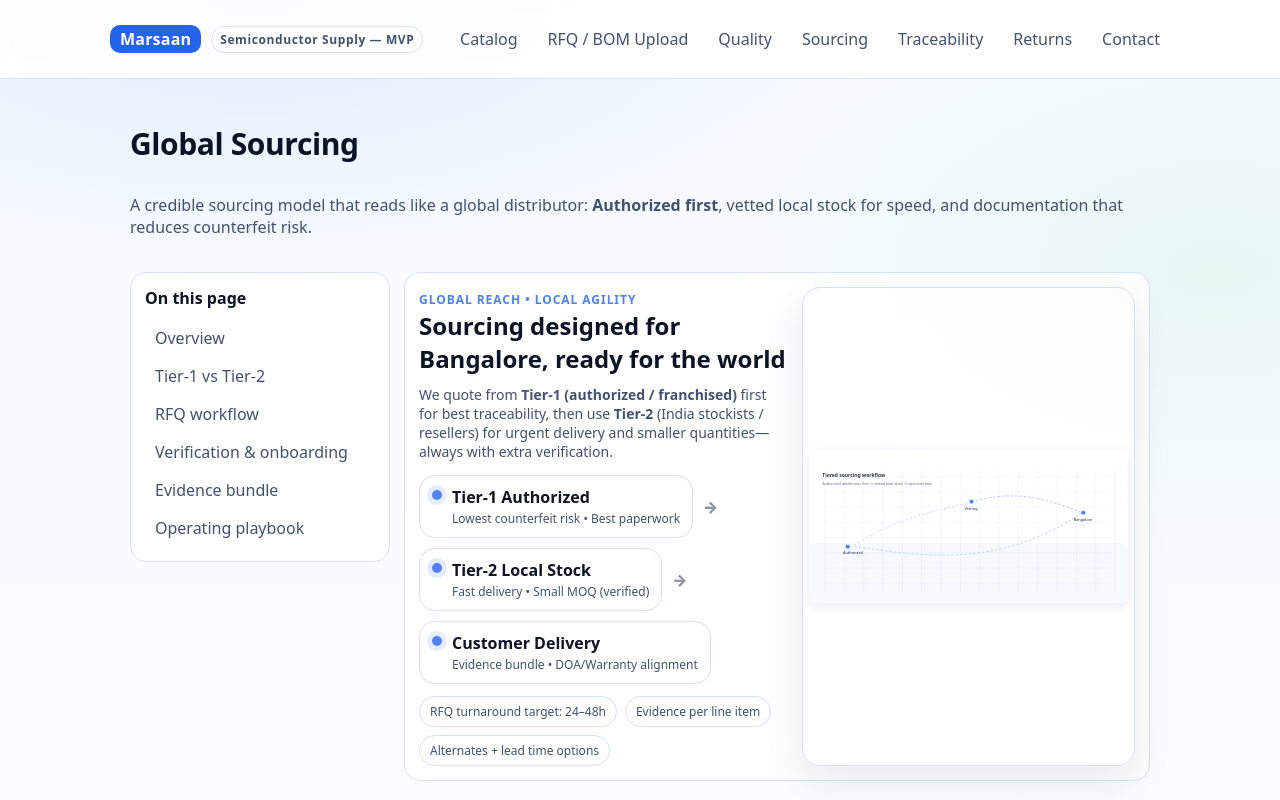
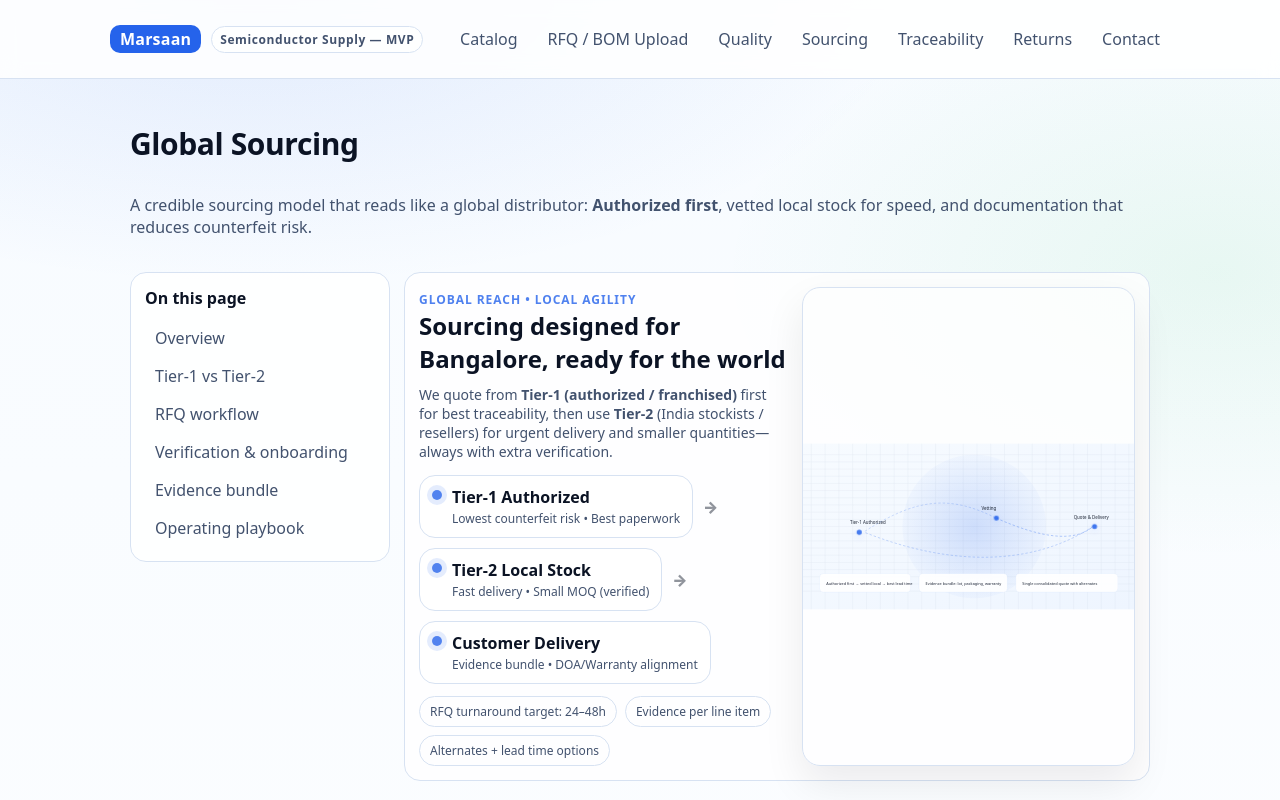
Before and after one commit to marsaansc/web, a React (Vite) app in the folder marsaan-mvp/: page /sourcing in a window 1280 px wide. Shown: the top 800 px of the page. Built offline with nearby package versions, Linux system fonts and the light colour scheme.

Commit message:
Fix watermark overlay, remove map, add category images, link color

```diff
--- a/marsaan-mvp/src/pages/Home.jsx
+++ b/marsaan-mvp/src/pages/Home.jsx
@@ -1,5 +1,8 @@
 import { Link, useNavigate } from 'react-router-dom'
 import data from '../data/products.json'
+import aiImg from '../assets/ai-edge-board.jpg'
+import fpgaImg from '../assets/fpga.jpg'
+import mcuImg from '../assets/microcontroller.jpg'
 
 function ChipIllustration(){
   // Lightweight inline SVG so we don't depend on external assets (keeps build stable).
@@ -126,6 +129,16 @@ export default function Home(){
   const count = data?.count || 0
   const categories = Array.from(new Set((data.products||[]).map(p=>p.category))).sort()
   const example = '3.3V LDO voltage regulator'
+
+
+function pickCatBg(category){
+  const c = String(category || '').toLowerCase()
+  if (c.includes('fpga')) return fpgaImg
+  if (c.includes('micro')) return mcuImg
+  if (c.includes('ai')) return aiImg
+  if (c.includes('edge')) return aiImg
+  return fpgaImg
+}
 
   function onSearch(e){
     e.preventDefault()
@@ -270,7 +283,7 @@ export default function Home(){
 
         <div className="home-cat-grid">
           {categories.map(c => (
-            <Link key={c} className="home-cat" to={`/catalog?category=${encodeURIComponent(c)}`}>
+            <Link key={c} className="home-cat" style={{"--catbg": `url(${pickCatBg(c)})`}} to={`/catalog?category=${encodeURIComponent(c)}`}>
               <span className="home-cat-pill">{c}</span>
               <span className="home-cat-arrow" aria-hidden="true">→</span>
             </Link>
--- a/marsaan-mvp/src/pages/Sourcing.jsx
+++ b/marsaan-mvp/src/pages/Sourcing.jsx
@@ -2,54 +2,64 @@ import { useMemo } from 'react'
 
 
 function CoastlineWorldMap() {
+  // NOTE: This is intentionally NOT a geographic map.
+  // It's a clean “sourcing workflow” illustration (no Bangalore/world visuals).
   return (
     <svg viewBox="0 0 1200 600" className="map-illus" role="img" aria-label="Sourcing workflow illustration">
       <defs>
-        <linearGradient id="gridFade" x1="0" y1="0" x2="0" y2="1">
-          <stop offset="0" stopColor="#ffffff" stopOpacity="0.9" />
-          <stop offset="1" stopColor="#ffffff" stopOpacity="0.2" />
+        <linearGradient id="bgWash" x1="0" y1="0" x2="1" y2="1">
+          <stop offset="0" stopColor="#f7fbff" />
+          <stop offset="1" stopColor="#eef5ff" />
         </linearGradient>
-        <filter id="softShadow" x="-20%" y="-20%" width="140%" height="140%">
-          <feDropShadow dx="0" dy="10" stdDeviation="18" floodColor="#0B2A6F" floodOpacity="0.08" />
-        </filter>
+        <radialGradient id="glow" cx="50%" cy="50%" r="60%">
+          <stop offset="0" stopColor="#2563eb" stopOpacity="0.18" />
+          <stop offset="1" stopColor="#2563eb" stopOpacity="0" />
+        </radialGradient>
       </defs>
 
       {/* Background */}
-      <rect x="24" y="24" width="1152" height="552" rx="22" fill="#ffffff" filter="url(#softShadow)" />
-      <rect x="24" y="360" width="1152" height="216" rx="22" fill="#F6FAFF" />
-
-      {/* Subtle grid */}
-      <g opacity="0.18">
-        {Array.from({length: 16}).map((_,i)=>(
-          <line key={'v'+i} x1={80 + i*70} y1="90" x2={80 + i*70} y2="540" stroke="#2563eb" strokeWidth="1" />
+      <rect x="0" y="0" width="1200" height="600" fill="url(#bgWash)" />
+      <g opacity="0.28">
+        {Array.from({ length: 20 }).map((_, i) => (
+          <line key={'h'+i} x1="0" y1={40 + i*26} x2="1200" y2={40 + i*26} stroke="#94a3b8" strokeWidth="1" />
         ))}
-        {Array.from({length: 8}).map((_,i)=>(
-          <line key={'h'+i} x1="80" y1={120 + i*55} x2="1120" y2={120 + i*55} stroke="#2563eb" strokeWidth="1" />
+        {Array.from({ length: 24 }).map((_, i) => (
+          <line key={'v'+i} x1={30 + i*50} y1="0" x2={30 + i*50} y2="600" stroke="#94a3b8" strokeWidth="1" />
         ))}
       </g>
 
-      {/* Animated arcs */}
-      <g className="map-arcs">
-        <path className="map-arc arc1" d="M180,370 C360,260 470,250 610,210" />
-        <path className="map-arc arc2" d="M610,210 C760,170 860,190 1010,250" />
-        <path className="map-arc arc3" d="M180,370 C520,430 760,420 1010,250" />
-      </g>
+      {/* Soft glow behind the flow */}
+      <circle cx="620" cy="300" r="260" fill="url(#glow)" />
+
+      {/* Animated arcs (CSS) */}
+      <path className="map-arc arc1" d="M 220 320 C 420 190, 540 190, 700 270" />
+      <path className="map-arc arc2" d="M 700 270 C 860 340, 980 360, 1050 300" />
+      <path className="map-arc arc3" d="M 220 320 C 520 440, 820 450, 1050 300" />
 
       {/* Nodes */}
       <g>
-        <circle className="map-node n1" cx="180" cy="370" r="7" />
-        <circle className="map-node n2" cx="610" cy="210" r="7" />
-        <circle className="map-node n3" cx="1010" cy="250" r="7" />
-
-        <text x="145" y="400" fontSize="14" fill="#0b1324" opacity="0.9">Authorized</text>
-        <text x="585" y="240" fontSize="14" fill="#0b1324" opacity="0.9">Vetting</text>
-        <text x="980" y="280" fontSize="14" fill="#0b1324" opacity="0.9">Bangalore</text>
+        <circle className="map-node n1" cx="220" cy="320" r="9" />
+        <circle className="map-node n2" cx="700" cy="270" r="9" />
+        <circle className="map-node n3" cx="1050" cy="300" r="9" />
       </g>
 
-      {/* Caption */}
-      <g opacity="0.85">
-        <text x="70" y="120" fontSize="18" fontWeight="700" fill="#0b1324">Tiered sourcing workflow</text>
-        <text x="70" y="148" fontSize="13" fill="#42526e">Authorized distributors first → vetted local stock → best lead time</text>
+      {/* Labels */}
+      <g fontFamily="ui-sans-serif, system-ui" fontSize="16" fill="#0b1324" opacity="0.92">
+        <text x="170" y="292">Tier-1 Authorized</text>
+        <text x="646" y="242">Vetting</text>
+        <text x="980" y="272">Quote &amp; Delivery</text>
+      </g>
+
+      {/* Legend chips */}
+      <g fontFamily="ui-sans-serif, system-ui" fontSize="14" fill="#0b1324" opacity="0.9">
+        <rect x="60" y="470" width="330" height="68" rx="14" fill="#ffffff" stroke="rgba(37,99,235,.18)" />
+        <text x="84" y="512">Authorized first → vetted local → best lead time</text>
+
+        <rect x="420" y="470" width="320" height="68" rx="14" fill="#ffffff" stroke="rgba(37,99,235,.18)" />
+        <text x="444" y="512">Evidence bundle: lot, packaging, warranty</text>
+
+        <rect x="770" y="470" width="370" height="68" rx="14" fill="#ffffff" stroke="rgba(37,99,235,.18)" />
+        <text x="794" y="512">Single consolidated quote with alternates</text>
       </g>
     </svg>
   )
--- a/marsaan-mvp/src/styles.css
+++ b/marsaan-mvp/src/styles.css
@@ -104,16 +104,39 @@ a{color:inherit;text-decoration:none}
 
 .home-cat-grid{display:grid;grid-template-columns:repeat(4,1fr);gap:12px}
 .home-cat{
+  position:relative;
+  isolation:isolate;
+  overflow:hidden;
   display:flex;
   align-items:center;
   justify-content:space-between;
   gap:12px;
-  padding:12px 14px;
-  border-radius:16px;
+  padding:14px 14px;
+  border-radius:18px;
   border:1px solid var(--line);
-  background:rgba(255,255,255,.90);
-  box-shadow: 0 8px 20px rgba(2, 10, 30, .05);
+  background:#fff;
+  box-shadow: 0 10px 26px rgba(2, 10, 30, .06);
 }
+.home-cat:before{
+  content:"";
+  position:absolute;
+  inset:0;
+  background-image: var(--catbg);
+  background-size: cover;
+  background-position: center;
+  opacity:0.22;
+  filter:saturate(1.02) contrast(1.02);
+  z-index:0;
+}
+.home-cat:after{
+  content:"";
+  position:absolute;
+  inset:0;
+  background: linear-gradient(90deg, rgba(255,255,255,.92), rgba(255,255,255,.70));
+  z-index:0;
+}
+.home-cat > *{ position:relative; z-index:1; }
+
 .home-cat:hover{border-color:rgba(37,99,235,.35)}
 .home-cat-pill{font-weight:600;color:#1f2a44}
 .home-cat-arrow{opacity:.65}
@@ -465,7 +488,7 @@ a{color:inherit;text-decoration:none}
 .hero-search-input::placeholder{ color:rgba(255,255,255,.75); }
 
 /* ===== Watermark image background (Catalog / Product) ===== */
-.watermark{ position:relative; }
+.watermark{ position:relative; isolation:isolate; }
 .watermark:before{
   content:"";
   position:absolute;
@@ -474,21 +497,22 @@ a{color:inherit;text-decoration:none}
   background-size: cover, cover, cover;
   background-position: center, right center, left center;
   background-repeat:no-repeat;
-  opacity:0.10;
-  filter: saturate(1.05) contrast(1.02);
+  opacity:0.12;
+  filter: saturate(1.02) contrast(1.02);
   pointer-events:none;
+  z-index:0;
 }
 .watermark:after{
   content:"";
   position:absolute;
   inset:0;
   background:
-    linear-gradient(180deg, rgba(247,251,255,.92), rgba(247,251,255,.70)),
+    linear-gradient(180deg, rgba(247,251,255,.88), rgba(247,251,255,.60)),
     radial-gradient(900px 380px at 70% 20%, rgba(37,99,235,.10), rgba(37,99,235,0));
   pointer-events:none;
+  z-index:0;
 }
-.watermark > *{ position:relative; }
-
+.watermark > *{ position:relative; z-index:1; }
 /* ===== Subtle animated arcs (CSS-only) ===== */
 .map-arc{
   fill:none;
```
